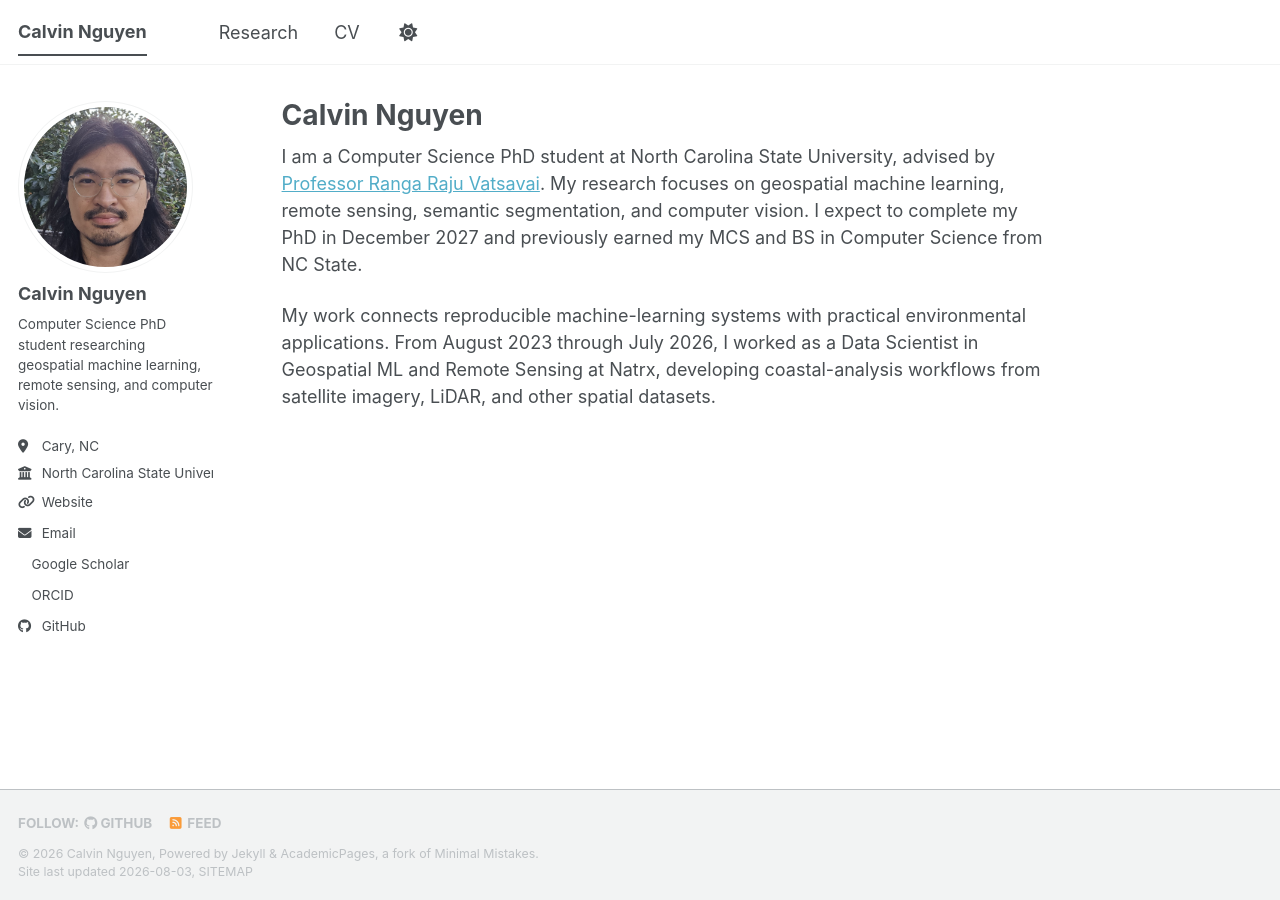
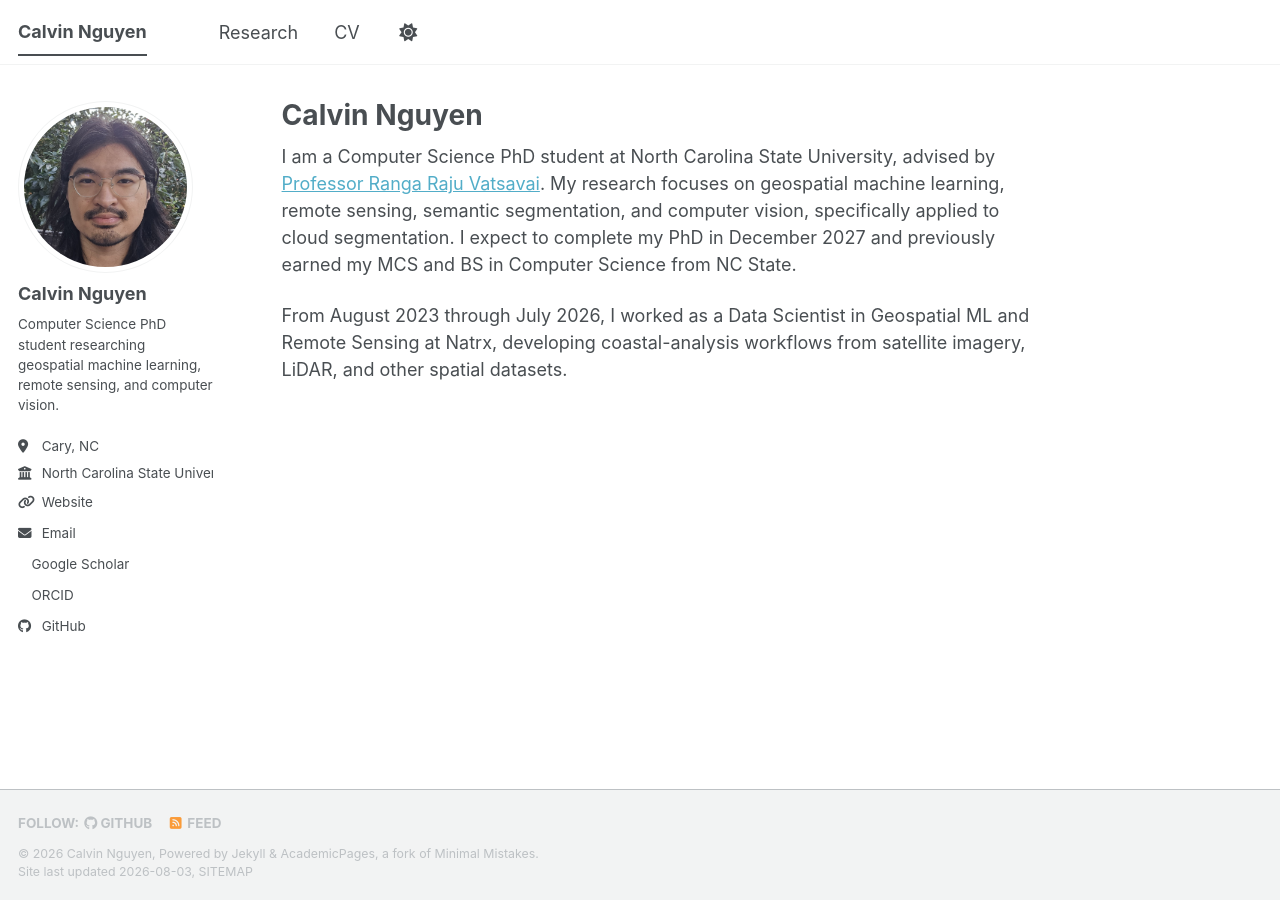
Before and after one commit to cvnguye3-ncsu/cvnguye3-ncsu.github.io, a Jekyll site: the page built from _pages/about.md, in a window 1280 px wide. Built offline with Jekyll 4.4.1, drawn with Linux system fonts in a browser that asks for light colours; a style sheet for code colours, icons or effects is not loaded.

Commit message:
slight update to about page

```diff
--- a/_pages/about.md
+++ b/_pages/about.md
@@ -7,6 +7,6 @@ redirect_from:
   - /about.html
 ---
 
-I am a Computer Science PhD student at North Carolina State University, advised by [Professor Ranga Raju Vatsavai](https://csc.ncsu.edu/people/rrvatsav/). My research focuses on geospatial machine learning, remote sensing, semantic segmentation, and computer vision. I expect to complete my PhD in December 2027 and previously earned my MCS and BS in Computer Science from NC State.
+I am a Computer Science PhD student at North Carolina State University, advised by [Professor Ranga Raju Vatsavai](https://csc.ncsu.edu/people/rrvatsav/). My research focuses on geospatial machine learning, remote sensing, semantic segmentation, and computer vision, specifically applied to cloud segmentation. I expect to complete my PhD in December 2027 and previously earned my MCS and BS in Computer Science from NC State.
 
-My work connects reproducible machine-learning systems with practical environmental applications. From August 2023 through July 2026, I worked as a Data Scientist in Geospatial ML and Remote Sensing at Natrx, developing coastal-analysis workflows from satellite imagery, LiDAR, and other spatial datasets.
+From August 2023 through July 2026, I worked as a Data Scientist in Geospatial ML and Remote Sensing at Natrx, developing coastal-analysis workflows from satellite imagery, LiDAR, and other spatial datasets.
```
